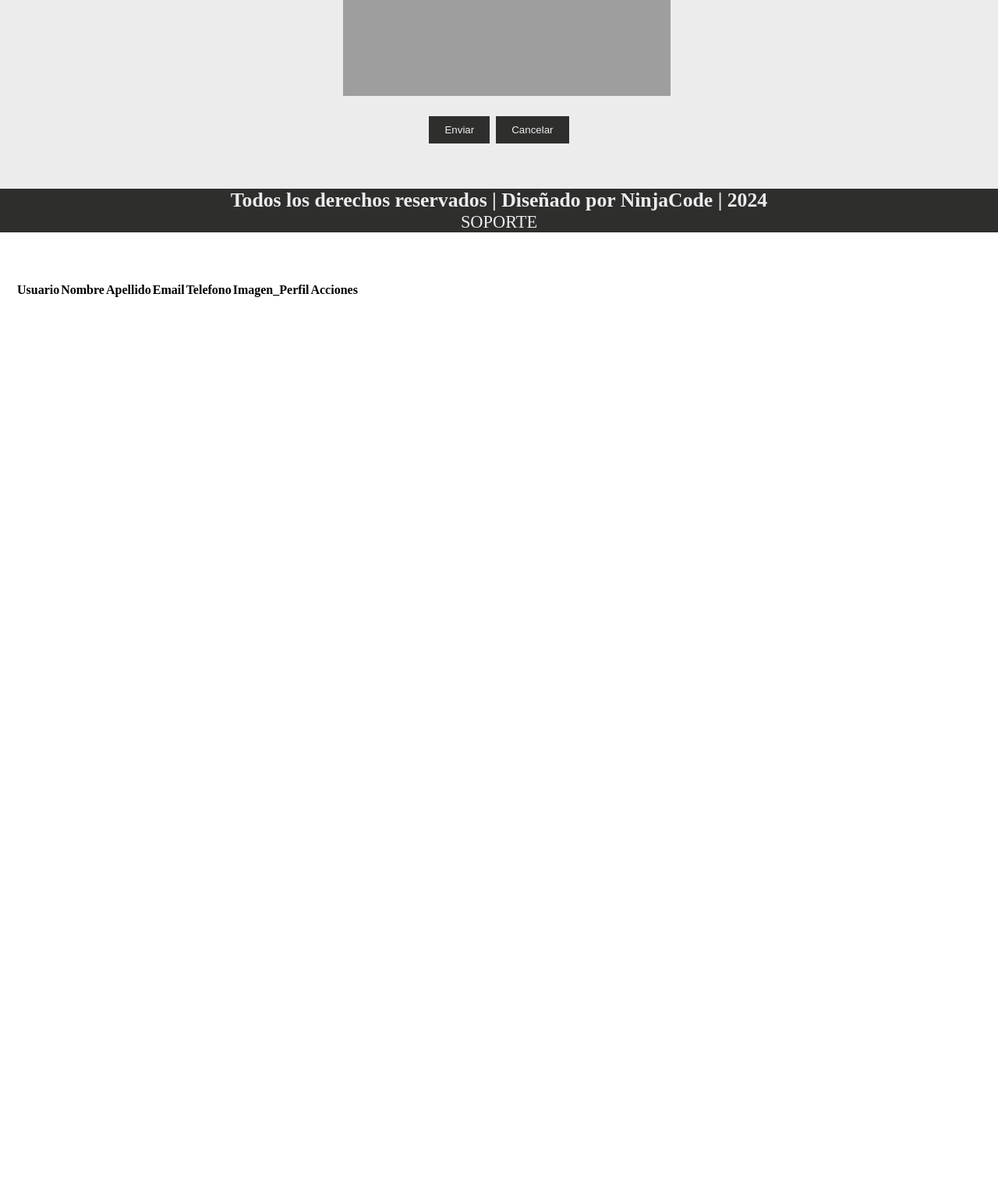
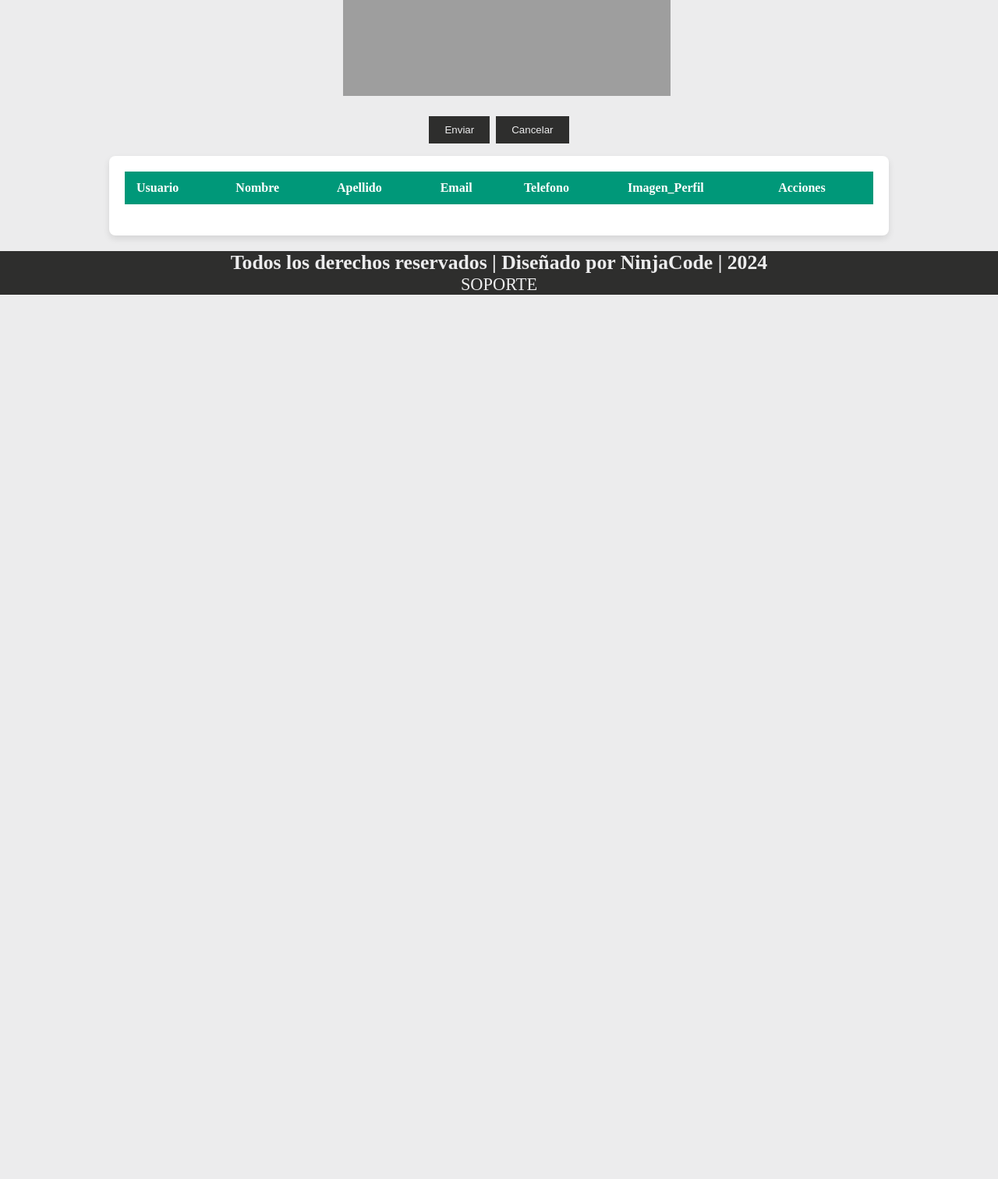
Before and after one commit to na7ux/CodoACodo, a Flask app: page /usuario in a window 1280 px wide. Shown: the part 1220-2732 px from the top of the page at 78% size. After the commit the page ends 1599 px from the top, so only its background shows below. Run offline with Flask 3, Linux system fonts and the light colour scheme; data that the repository does not hold is empty; grey boxes are pictures that could not be loaded.

Commit message:
nuevos cambios
FIN

```diff
--- a/entorno_virtual/static/css/style.css
+++ b/entorno_virtual/static/css/style.css
@@ -943,4 +943,61 @@ footer {
     .menu a {
         font-size: 14px;
     }
+/* Contenedor principal */
+.container_registrar {
+    max-width: 1000px;
+    margin: 0 auto;
+    padding: 20px;
+    background: #fff;
+    box-shadow: 0 4px 8px rgba(0,0,0,0.1);
+    border-radius: 8px;
 }
+.table {
+    width: 100%;
+    border-collapse: collapse;
+    margin-bottom: 20px;
+}
+
+.table thead {
+    background-color: #009879;
+    color: #fff;
+}
+
+.table th,
+.table td {
+    padding: 12px 15px;
+    text-align: left;
+}
+
+.table th {
+    font-weight: 700;
+}
+
+.table tbody tr {
+    border-bottom: 1px solid #ddd;
+}
+
+.table tbody tr:nth-of-type(even) {
+    background-color: #f3f3f3;
+}
+
+.table tbody tr:last-of-type {
+    border-bottom: 2px solid #009879;
+}
+
+.table tbody tr:hover {
+    background-color: #f1f1f1;
+}
+.button-update {
+    background-color: #4CAF50; /* Verde /
+}
+
+.button-delete {
+    background-color: #f44336; / Rojo */
+}
+table img {
+    border-radius: 50%;
+    display: block;
+    margin: 0 auto;
+}
+}
--- a/entorno_virtual/static/js/crud-user.js
+++ b/entorno_virtual/static/js/crud-user.js
@@ -22,6 +22,7 @@ function showUsers() {
             users.forEach(user => {
                 const tr = `
                     <tr>
+                        <td>${user.user_usuario}</td>
                         <td>${user.user_name}</td>
                         <td>${user.user_last_name}</td>
                         <td>${user.email}</td>
--- a/entorno_virtual/templates/registro.html
+++ b/entorno_virtual/templates/registro.html
@@ -201,7 +201,7 @@
             </div>
           </form>
         </div>
-        <section id="list" class="container">
+        <section id="list" class="container_registrar">
           <table id="list-table-user" class="table">
             <thead>
               <tr>
```
